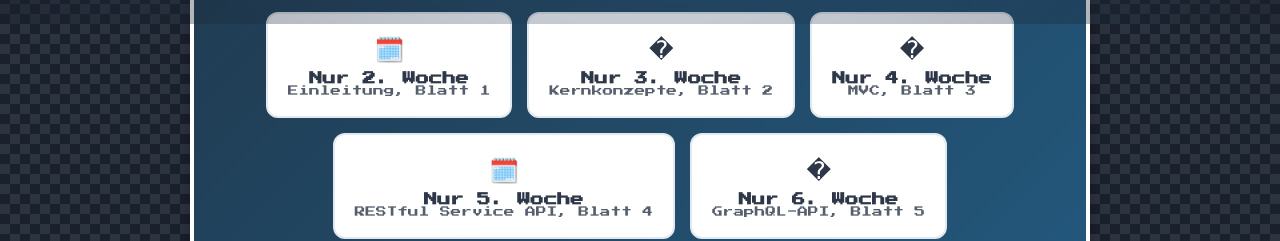
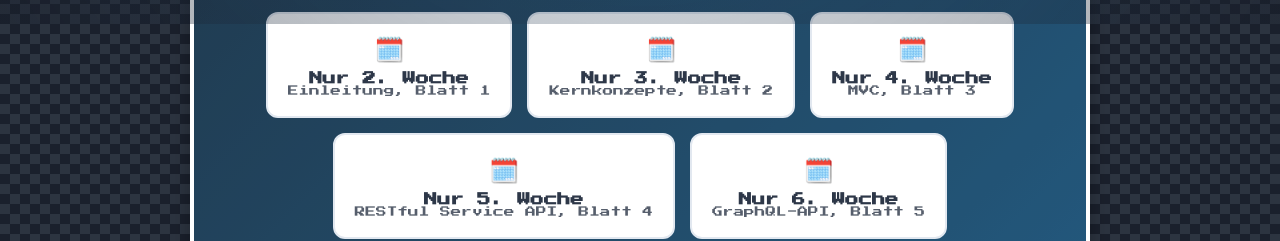
Before and after one commit to pollo60/Web-anwendung-quiz, a plain HTML site: page index.html in a window 1280 px wide. Shown: the part 776-1017 px from the top of the page. Drawn offline with Linux system fonts and the light colour scheme.

Commit message:
fix emojis

```diff
--- a/index.html
+++ b/index.html
@@ -95,12 +95,12 @@
                             <div style="font-size: 0.8em; opacity: 0.8;">Einleitung, Blatt 1</div>
                         </button>
                         <button class="modifier-btn" data-modifier="woche3">
-                            <div style="font-size: 24px; margin-bottom: 8px;">�️</div>
+                            <div style="font-size: 24px; margin-bottom: 8px;">🗓️</div>
                             <div style="font-weight: 600;">Nur 3. Woche</div>
                             <div style="font-size: 0.8em; opacity: 0.8;">Kernkonzepte, Blatt 2</div>
                         </button>
                         <button class="modifier-btn" data-modifier="woche4">
-                            <div style="font-size: 24px; margin-bottom: 8px;">�️</div>
+                            <div style="font-size: 24px; margin-bottom: 8px;">🗓️</div>
                             <div style="font-weight: 600;">Nur 4. Woche</div>
                             <div style="font-size: 0.8em; opacity: 0.8;">MVC, Blatt 3</div>
                         </button>
@@ -110,7 +110,7 @@
                             <div style="font-size: 0.8em; opacity: 0.8;">RESTful Service API, Blatt 4</div>
                         </button>
                         <button class="modifier-btn" data-modifier="woche6">
-                            <div style="font-size: 24px; margin-bottom: 8px;">�️</div>
+                            <div style="font-size: 24px; margin-bottom: 8px;">🗓️</div>
                             <div style="font-weight: 600;">Nur 6. Woche</div>
                             <div style="font-size: 0.8em; opacity: 0.8;">GraphQL-API, Blatt 5</div>
                         </button>
```
